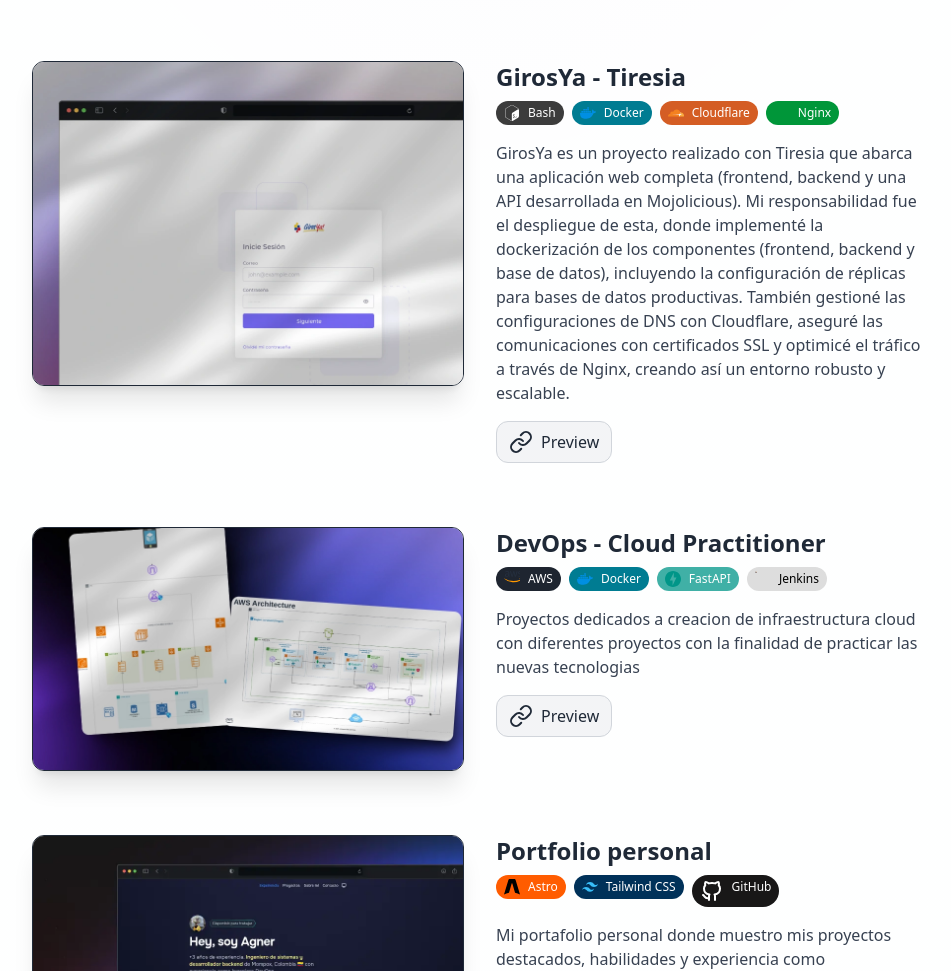
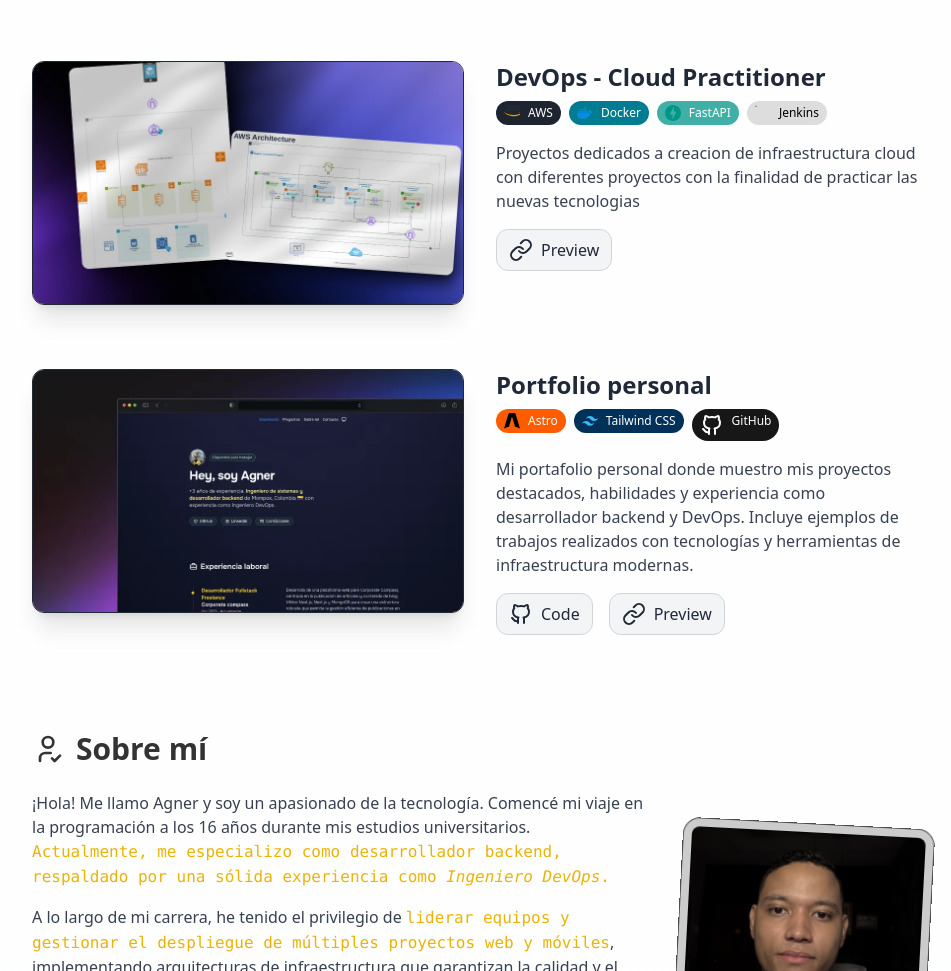
Before and after one commit to AgnerVillaFabrega/portfolio, an Astro site: page / in a window 1280 px wide. Shown: the part 2183-3154 px from the top of the page, without its empty margins (160-1111 px from the left). Built offline with nearby package versions, Linux system fonts and the light colour scheme; Astro itself is replaced by a stand-in of ours.

Commit message:
rm: gyr project

```diff
--- a/src/components/Projects.astro
+++ b/src/components/Projects.astro
@@ -142,21 +142,21 @@ const PROJECTS = [
     image: "/portfolio/projects/mixcosechas.webp",
     tags: [TAGS.FLUTTER,TAGS.FIREBASE],
   },
-  {
-    title: "GirosYa - Tiresia",
-    description:
-    `
-      GirosYa es un proyecto realizado con Tiresia que abarca
-      una aplicación web completa (frontend, backend y una API desarrollada en Mojolicious).
-       Mi responsabilidad fue el despliegue de esta, donde implementé la dockerización de los componentes
-       (frontend, backend y base de datos), incluyendo la configuración de réplicas para bases de datos
-       productivas. También gestioné las configuraciones de DNS con Cloudflare, aseguré las comunicaciones
-       con certificados SSL y optimicé el tráfico a través de Nginx, creando así un entorno robusto y escalable.
-       `,
-    link: "https://gyr.tiresia.com.co/", //URL del despliegue
-    image: "/portfolio/projects/girosya.webp",
-    tags: [TAGS.BASH,TAGS.DOCKER,TAGS.CLOUDFLARE,TAGS.NGINX],
-  },
+  // {
+  //   title: "GirosYa - Tiresia",
+  //   description:
+  //   `
+  //     GirosYa es un proyecto realizado con Tiresia que abarca
+  //     una aplicación web completa (frontend, backend y una API desarrollada en Mojolicious).
+  //      Mi responsabilidad fue el despliegue de esta, donde implementé la dockerización de los componentes
+  //      (frontend, backend y base de datos), incluyendo la configuración de réplicas para bases de datos
+  //      productivas. También gestioné las configuraciones de DNS con Cloudflare, aseguré las comunicaciones
+  //      con certificados SSL y optimicé el tráfico a través de Nginx, creando así un entorno robusto y escalable.
+  //      `,
+  //   link: "https://gyr.tiresia.com.co/", //URL del despliegue
+  //   image: "/portfolio/projects/girosya.webp",
+  //   tags: [TAGS.BASH,TAGS.DOCKER,TAGS.CLOUDFLARE,TAGS.NGINX],
+  // },
   {
     title: "DevOps - Cloud Practitioner",
     description:
```
